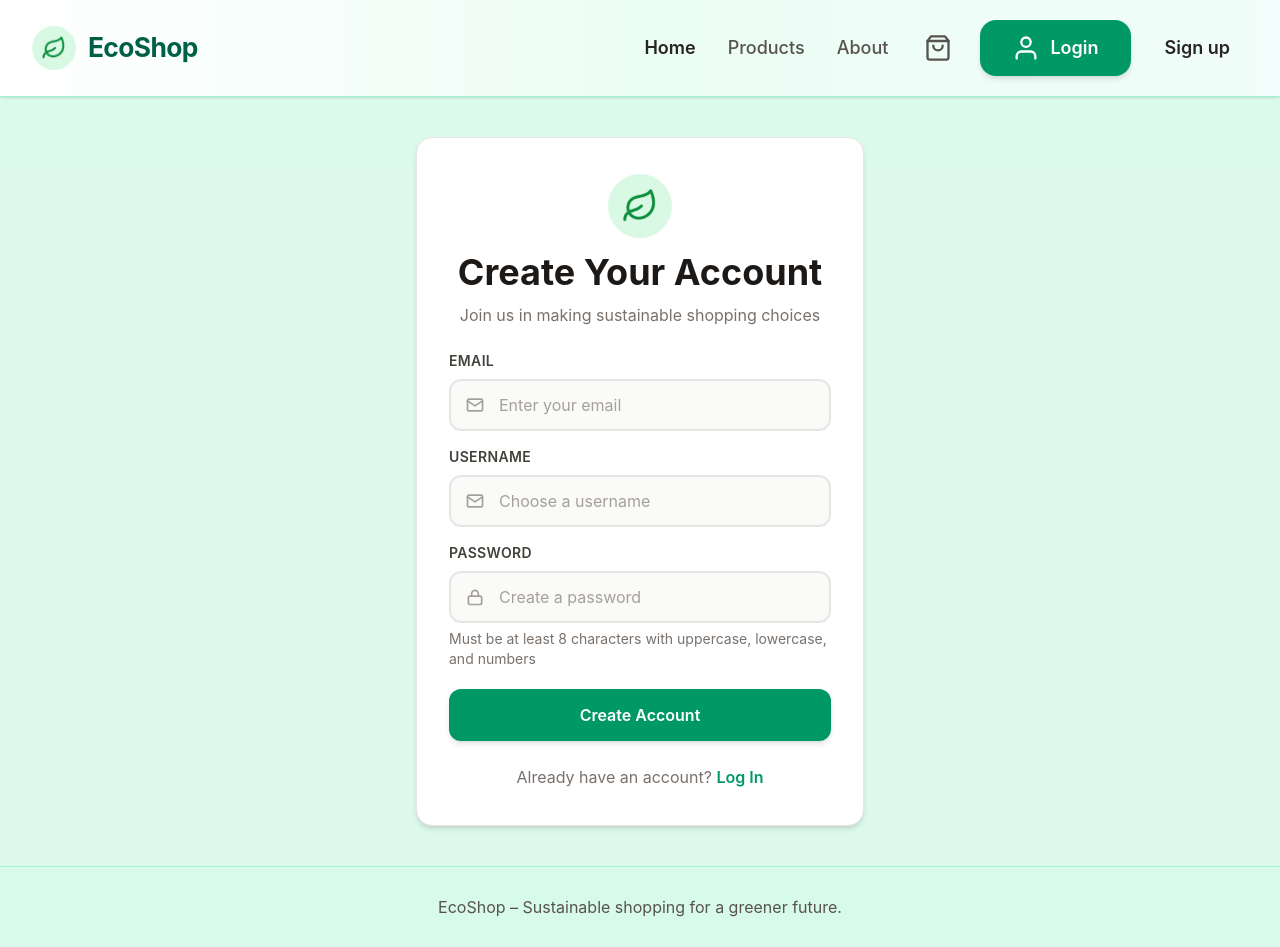
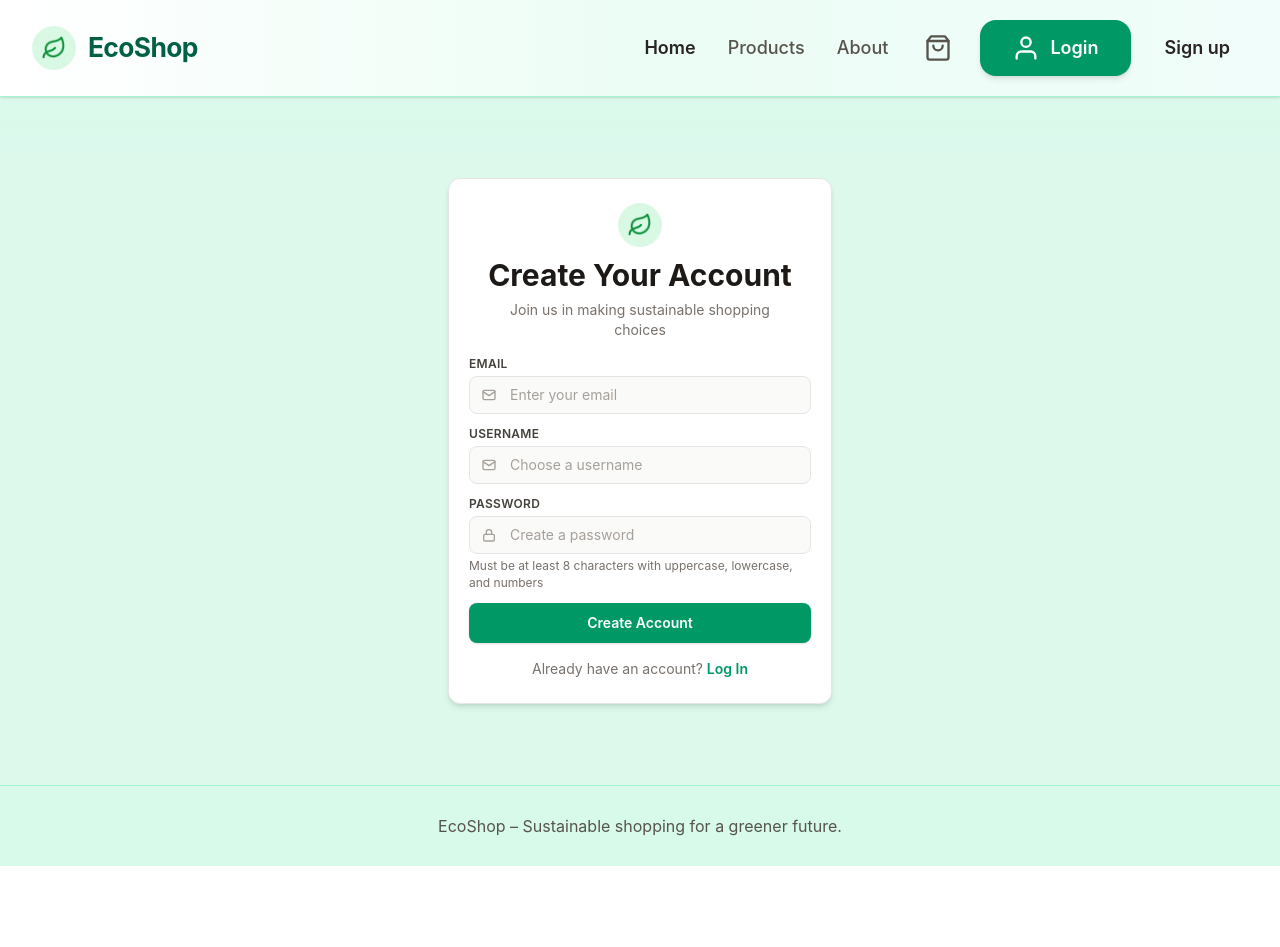
Before and after one commit to lucila-dev/Eco-Friendly-Shopping-Platform-, a React (Vite) app: page /signup in a window 1280 px wide. After the commit the page ends 866 px from the top, so only its background shows below. Built offline with nearby package versions, Linux system fonts and the light colour scheme; no server answers.

Commit message:
Sign-up fields take less space so the form isn’t huge.

```diff
--- a/src/pages/Login.jsx
+++ b/src/pages/Login.jsx
@@ -2,7 +2,7 @@ import { useState, useEffect } from 'react'
 import { Link, useNavigate, useLocation } from 'react-router-dom'
 import { useAuth } from '../contexts/AuthContext'
 
-function MailIcon({ className = 'w-5 h-5' }) {
+function MailIcon({ className = 'w-4 h-4' }) {
   return (
     <svg className={className} viewBox="0 0 24 24" fill="none" stroke="currentColor" strokeWidth="2" strokeLinecap="round" strokeLinejoin="round" aria-hidden>
       <rect x="3" y="5" width="18" height="14" rx="2" ry="2" />
@@ -11,7 +11,7 @@ function MailIcon({ className = 'w-5 h-5' }) {
   )
 }
 
-function LockIcon({ className = 'w-5 h-5' }) {
+function LockIcon({ className = 'w-4 h-4' }) {
   return (
     <svg className={className} viewBox="0 0 24 24" fill="none" stroke="currentColor" strokeWidth="2" strokeLinecap="round" strokeLinejoin="round" aria-hidden>
       <rect x="4" y="11" width="16" height="10" rx="2" ry="2" />
@@ -58,26 +58,26 @@ export default function Login() {
   }
 
   return (
-    <div className="min-h-[calc(100vh-7rem)] w-full flex items-center justify-center px-4 py-6 sm:py-10">
-      <div className="w-full max-w-md rounded-2xl border border-stone-200 dark:border-emerald-800/50 bg-white dark:bg-stone-900/95 px-6 py-8 sm:px-8 sm:py-9 shadow-md dark:shadow-lg dark:shadow-black/25">
-        <div className="mb-6 flex flex-col items-center">
-          <img src="/favicon-96x96.png" alt="EcoShop" className="mb-3 h-14 w-14 sm:h-16 sm:w-16" />
-          <h1 className="text-3xl sm:text-4xl font-bold leading-tight text-stone-900 dark:text-stone-50 text-center">
+    <div className="min-h-[calc(100vh-7rem)] w-full flex items-center justify-center px-4 py-4 sm:py-6">
+      <div className="w-full max-w-sm mx-auto rounded-xl border border-stone-200 dark:border-emerald-800/50 bg-white dark:bg-stone-900/95 px-5 py-6 shadow-md dark:shadow-lg dark:shadow-black/25">
+        <div className="mb-4 flex flex-col items-center text-center">
+          <img src="/favicon-96x96.png" alt="" className="mb-2 h-10 w-10 sm:h-11 sm:w-11" />
+          <h1 className="text-2xl sm:text-3xl font-bold leading-snug text-stone-900 dark:text-stone-50">
             {forgotMode ? 'Reset Password' : 'Welcome Back'}
           </h1>
-          <p className="mt-2 text-sm sm:text-base text-stone-500 dark:text-stone-400 text-center max-w-sm">
+          <p className="mt-1 text-xs sm:text-sm text-stone-500 dark:text-stone-400 max-w-[18rem]">
             {forgotMode
               ? 'Enter your email and we will send you a reset link'
               : 'Sign in to continue your sustainable shopping journey'}
           </p>
         </div>
-      <form onSubmit={handleSubmit} className="space-y-4">
+      <form onSubmit={handleSubmit} className="space-y-3">
         <div>
-          <label htmlFor="email" className="mb-2 block text-sm font-semibold uppercase tracking-wide text-stone-700 dark:text-stone-300">
+          <label htmlFor="email" className="mb-1 block text-xs font-semibold uppercase tracking-wide text-stone-700 dark:text-stone-300">
             Email
           </label>
           <div className="relative">
-            <span className="pointer-events-none absolute inset-y-0 left-4 flex items-center text-stone-400 dark:text-stone-500">
+            <span className="pointer-events-none absolute inset-y-0 left-3 flex items-center text-stone-400 dark:text-stone-500">
               <MailIcon />
             </span>
             <input
@@ -86,18 +86,18 @@ export default function Login() {
               value={email}
               onChange={(e) => setEmail(e.target.value)}
               required
-              className="w-full rounded-xl border-2 border-stone-200 dark:border-stone-600 bg-stone-50 dark:bg-stone-800/90 py-2.5 sm:py-3 pl-12 pr-4 text-sm sm:text-base text-stone-800 dark:text-stone-100 outline-none focus:border-emerald-500 focus:bg-white dark:focus:bg-stone-950 placeholder:text-stone-400 dark:placeholder:text-stone-500"
+              className="w-full rounded-lg border border-stone-200 dark:border-stone-600 bg-stone-50 dark:bg-stone-800/90 py-2 pl-10 pr-3 text-sm text-stone-800 dark:text-stone-100 outline-none focus:border-emerald-500 focus:ring-1 focus:ring-emerald-500/30 focus:bg-white dark:focus:bg-stone-950 placeholder:text-stone-400 dark:placeholder:text-stone-500"
               placeholder="Enter your email"
             />
           </div>
         </div>
         {!forgotMode && (
           <div>
-            <label htmlFor="password" className="mb-2 block text-sm font-semibold uppercase tracking-wide text-stone-700 dark:text-stone-300">
+            <label htmlFor="password" className="mb-1 block text-xs font-semibold uppercase tracking-wide text-stone-700 dark:text-stone-300">
               Password
             </label>
             <div className="relative">
-              <span className="pointer-events-none absolute inset-y-0 left-4 flex items-center text-stone-400 dark:text-stone-500">
+              <span className="pointer-events-none absolute inset-y-0 left-3 flex items-center text-stone-400 dark:text-stone-500">
                 <LockIcon />
               </span>
               <input
@@ -107,44 +107,44 @@ export default function Login() {
                 onChange={(e) => setPassword(e.target.value)}
                 required
                 minLength={8}
-                className="w-full rounded-xl border-2 border-stone-200 dark:border-stone-600 bg-stone-50 dark:bg-stone-800/90 py-2.5 sm:py-3 pl-12 pr-4 text-sm sm:text-base text-stone-800 dark:text-stone-100 outline-none focus:border-emerald-500 focus:bg-white dark:focus:bg-stone-950 placeholder:text-stone-400 dark:placeholder:text-stone-500"
+                className="w-full rounded-lg border border-stone-200 dark:border-stone-600 bg-stone-50 dark:bg-stone-800/90 py-2 pl-10 pr-3 text-sm text-stone-800 dark:text-stone-100 outline-none focus:border-emerald-500 focus:ring-1 focus:ring-emerald-500/30 focus:bg-white dark:focus:bg-stone-950 placeholder:text-stone-400 dark:placeholder:text-stone-500"
                 placeholder="Enter your password"
               />
             </div>
           </div>
         )}
-        {error && <p className="text-red-600 dark:text-red-400 text-sm sm:text-base">{error}</p>}
-        {success && <p className="text-emerald-600 dark:text-emerald-400 text-sm sm:text-base">{success}</p>}
+        {error && <p className="text-red-600 dark:text-red-400 text-xs sm:text-sm">{error}</p>}
+        {success && <p className="text-emerald-600 dark:text-emerald-400 text-xs sm:text-sm">{success}</p>}
         <button
           type="submit"
-          className="mt-1 w-full rounded-xl bg-emerald-600 px-4 py-3 sm:py-3.5 text-base font-semibold text-white transition hover:bg-emerald-700 shadow-md"
+          className="w-full rounded-lg bg-emerald-600 px-4 py-2.5 text-sm font-semibold text-white transition hover:bg-emerald-700 shadow-sm"
         >
           {forgotMode ? 'Send Reset Link' : 'Sign In'}
         </button>
       </form>
       {!forgotMode && (
-        <p className="mt-6 text-center">
+        <p className="mt-4 text-center">
           <button
             type="button"
             onClick={() => setForgotMode(true)}
-            className="text-sm sm:text-base font-semibold text-emerald-600 dark:text-emerald-400 hover:underline"
+            className="text-xs sm:text-sm font-semibold text-emerald-600 dark:text-emerald-400 hover:underline"
           >
             Forgot password?
           </button>
         </p>
       )}
       {forgotMode && (
-        <p className="mt-6 text-center">
+        <p className="mt-4 text-center">
           <button
             type="button"
             onClick={() => setForgotMode(false)}
-            className="text-sm sm:text-base text-stone-600 dark:text-stone-400 hover:text-emerald-600 dark:hover:text-emerald-400"
+            className="text-xs sm:text-sm text-stone-600 dark:text-stone-400 hover:text-emerald-600 dark:hover:text-emerald-400"
           >
             Back to sign in
           </button>
         </p>
       )}
-      <p className="mt-6 text-center text-sm sm:text-base text-stone-500 dark:text-stone-400">
+      <p className="mt-4 text-center text-xs sm:text-sm text-stone-500 dark:text-stone-400">
         Don’t have an account?{' '}
         <Link to="/signup" className="font-semibold text-emerald-600 dark:text-emerald-400 hover:underline">
           Create Account
--- a/src/pages/Signup.jsx
+++ b/src/pages/Signup.jsx
@@ -2,7 +2,7 @@ import { useState, useEffect } from 'react'
 import { Link, useNavigate } from 'react-router-dom'
 import { useAuth } from '../contexts/AuthContext'
 
-function MailIcon({ className = 'w-5 h-5' }) {
+function MailIcon({ className = 'w-4 h-4' }) {
   return (
     <svg className={className} viewBox="0 0 24 24" fill="none" stroke="currentColor" strokeWidth="2" strokeLinecap="round" strokeLinejoin="round" aria-hidden>
       <rect x="3" y="5" width="18" height="14" rx="2" ry="2" />
@@ -11,7 +11,7 @@ function MailIcon({ className = 'w-5 h-5' }) {
   )
 }
 
-function LockIcon({ className = 'w-5 h-5' }) {
+function LockIcon({ className = 'w-4 h-4' }) {
   return (
     <svg className={className} viewBox="0 0 24 24" fill="none" stroke="currentColor" strokeWidth="2" strokeLinecap="round" strokeLinejoin="round" aria-hidden>
       <rect x="4" y="11" width="16" height="10" rx="2" ry="2" />
@@ -48,24 +48,24 @@ export default function Signup() {
   }
 
   return (
-    <div className="min-h-[calc(100vh-7rem)] w-full flex items-center justify-center px-4 py-6 sm:py-10">
-      <div className="w-full max-w-md rounded-2xl border border-stone-200 dark:border-emerald-800/50 bg-white dark:bg-stone-900/95 px-6 py-8 sm:px-8 sm:py-9 shadow-md dark:shadow-lg dark:shadow-black/25">
-        <div className="mb-6 flex flex-col items-center">
-          <img src="/favicon-96x96.png" alt="EcoShop" className="mb-3 h-14 w-14 sm:h-16 sm:w-16" />
-          <h1 className="text-3xl sm:text-4xl font-bold leading-tight text-stone-900 dark:text-stone-50 text-center">
+    <div className="min-h-[calc(100vh-7rem)] w-full flex items-center justify-center px-4 py-4 sm:py-6">
+      <div className="w-full max-w-sm mx-auto rounded-xl border border-stone-200 dark:border-emerald-800/50 bg-white dark:bg-stone-900/95 px-5 py-6 shadow-md dark:shadow-lg dark:shadow-black/25">
+        <div className="mb-4 flex flex-col items-center text-center">
+          <img src="/favicon-96x96.png" alt="" className="mb-2 h-10 w-10 sm:h-11 sm:w-11" />
+          <h1 className="text-2xl sm:text-3xl font-bold leading-snug text-stone-900 dark:text-stone-50">
             Create Your Account
           </h1>
-          <p className="mt-2 text-sm sm:text-base text-stone-500 dark:text-stone-400 text-center max-w-sm">
+          <p className="mt-1 text-xs sm:text-sm text-stone-500 dark:text-stone-400 max-w-[18rem]">
             Join us in making sustainable shopping choices
           </p>
         </div>
-      <form onSubmit={handleSubmit} className="space-y-4">
+      <form onSubmit={handleSubmit} className="space-y-3">
         <div>
-          <label htmlFor="email" className="mb-2 block text-sm font-semibold uppercase tracking-wide text-stone-700 dark:text-stone-300">
+          <label htmlFor="email" className="mb-1 block text-xs font-semibold uppercase tracking-wide text-stone-700 dark:text-stone-300">
             Email
           </label>
           <div className="relative">
-            <span className="pointer-events-none absolute inset-y-0 left-4 flex items-center text-stone-400 dark:text-stone-500">
+            <span className="pointer-events-none absolute inset-y-0 left-3 flex items-center text-stone-400 dark:text-stone-500">
               <MailIcon />
             </span>
             <input
@@ -74,17 +74,17 @@ export default function Signup() {
               value={email}
               onChange={(e) => setEmail(e.target.value)}
               required
-              className="w-full rounded-xl border-2 border-stone-200 dark:border-stone-600 bg-stone-50 dark:bg-stone-800/90 py-2.5 sm:py-3 pl-12 pr-4 text-sm sm:text-base text-stone-800 dark:text-stone-100 outline-none focus:border-emerald-500 focus:bg-white dark:focus:bg-stone-950 placeholder:text-stone-400 dark:placeholder:text-stone-500"
+              className="w-full rounded-lg border border-stone-200 dark:border-stone-600 bg-stone-50 dark:bg-stone-800/90 py-2 pl-10 pr-3 text-sm text-stone-800 dark:text-stone-100 outline-none focus:border-emerald-500 focus:ring-1 focus:ring-emerald-500/30 focus:bg-white dark:focus:bg-stone-950 placeholder:text-stone-400 dark:placeholder:text-stone-500"
               placeholder="Enter your email"
             />
           </div>
         </div>
         <div>
-          <label htmlFor="username" className="mb-2 block text-sm font-semibold uppercase tracking-wide text-stone-700 dark:text-stone-300">
+          <label htmlFor="username" className="mb-1 block text-xs font-semibold uppercase tracking-wide text-stone-700 dark:text-stone-300">
             Username
           </label>
           <div className="relative">
-            <span className="pointer-events-none absolute inset-y-0 left-4 flex items-center text-stone-400 dark:text-stone-500">
+            <span className="pointer-events-none absolute inset-y-0 left-3 flex items-center text-stone-400 dark:text-stone-500">
               <MailIcon />
             </span>
             <input
@@ -92,17 +92,17 @@ export default function Signup() {
               type="text"
               value={username}
               onChange={(e) => setUsername(e.target.value)}
-              className="w-full rounded-xl border-2 border-stone-200 dark:border-stone-600 bg-stone-50 dark:bg-stone-800/90 py-2.5 sm:py-3 pl-12 pr-4 text-sm sm:text-base text-stone-800 dark:text-stone-100 outline-none focus:border-emerald-500 focus:bg-white dark:focus:bg-stone-950 placeholder:text-stone-400 dark:placeholder:text-stone-500"
+              className="w-full rounded-lg border border-stone-200 dark:border-stone-600 bg-stone-50 dark:bg-stone-800/90 py-2 pl-10 pr-3 text-sm text-stone-800 dark:text-stone-100 outline-none focus:border-emerald-500 focus:ring-1 focus:ring-emerald-500/30 focus:bg-white dark:focus:bg-stone-950 placeholder:text-stone-400 dark:placeholder:text-stone-500"
               placeholder="Choose a username"
             />
           </div>
         </div>
         <div>
-          <label htmlFor="password" className="mb-2 block text-sm font-semibold uppercase tracking-wide text-stone-700 dark:text-stone-300">
+          <label htmlFor="password" className="mb-1 block text-xs font-semibold uppercase tracking-wide text-stone-700 dark:text-stone-300">
             Password
           </label>
           <div className="relative">
-            <span className="pointer-events-none absolute inset-y-0 left-4 flex items-center text-stone-400 dark:text-stone-500">
+            <span className="pointer-events-none absolute inset-y-0 left-3 flex items-center text-stone-400 dark:text-stone-500">
               <LockIcon />
             </span>
             <input
@@ -112,24 +112,24 @@ export default function Signup() {
               onChange={(e) => setPassword(e.target.value)}
               required
               minLength={8}
-              className="w-full rounded-xl border-2 border-stone-200 dark:border-stone-600 bg-stone-50 dark:bg-stone-800/90 py-2.5 sm:py-3 pl-12 pr-4 text-sm sm:text-base text-stone-800 dark:text-stone-100 outline-none focus:border-emerald-500 focus:bg-white dark:focus:bg-stone-950 placeholder:text-stone-400 dark:placeholder:text-stone-500"
+              className="w-full rounded-lg border border-stone-200 dark:border-stone-600 bg-stone-50 dark:bg-stone-800/90 py-2 pl-10 pr-3 text-sm text-stone-800 dark:text-stone-100 outline-none focus:border-emerald-500 focus:ring-1 focus:ring-emerald-500/30 focus:bg-white dark:focus:bg-stone-950 placeholder:text-stone-400 dark:placeholder:text-stone-500"
               placeholder="Create a password"
             />
           </div>
-          <p className="mt-1.5 text-xs sm:text-sm text-stone-500 dark:text-stone-400">
+          <p className="mt-1 text-[11px] sm:text-xs leading-snug text-stone-500 dark:text-stone-400">
             Must be at least 8 characters with uppercase, lowercase, and numbers
           </p>
         </div>
-        {error && <p className="text-red-600 dark:text-red-400 text-sm sm:text-base">{error}</p>}
-        {success && <p className="text-emerald-600 dark:text-emerald-400 text-sm sm:text-base">{success}</p>}
+        {error && <p className="text-red-600 dark:text-red-400 text-xs sm:text-sm">{error}</p>}
+        {success && <p className="text-emerald-600 dark:text-emerald-400 text-xs sm:text-sm">{success}</p>}
         <button
           type="submit"
-          className="mt-1 w-full rounded-xl bg-emerald-600 px-4 py-3 sm:py-3.5 text-base font-semibold text-white transition hover:bg-emerald-700 shadow-md"
+          className="w-full rounded-lg bg-emerald-600 px-4 py-2.5 text-sm font-semibold text-white transition hover:bg-emerald-700 shadow-sm"
         >
           Create Account
         </button>
       </form>
-      <p className="mt-6 text-center text-sm sm:text-base text-stone-500 dark:text-stone-400">
+      <p className="mt-4 text-center text-xs sm:text-sm text-stone-500 dark:text-stone-400">
         Already have an account?{' '}
         <Link to="/login" className="font-semibold text-emerald-600 dark:text-emerald-400 hover:underline">
           Log In
```
